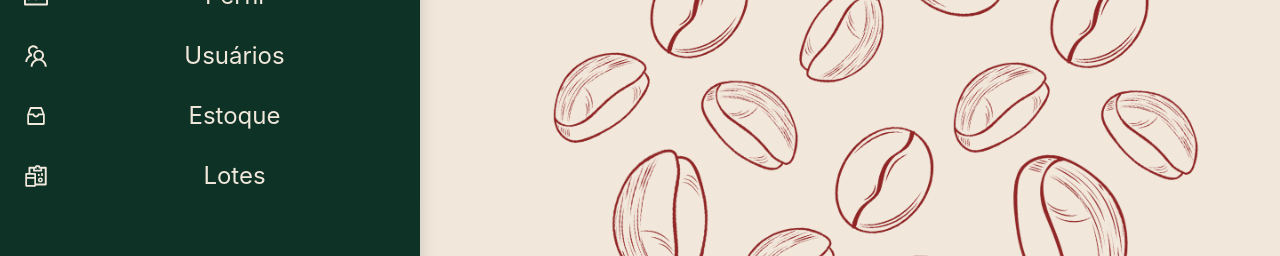
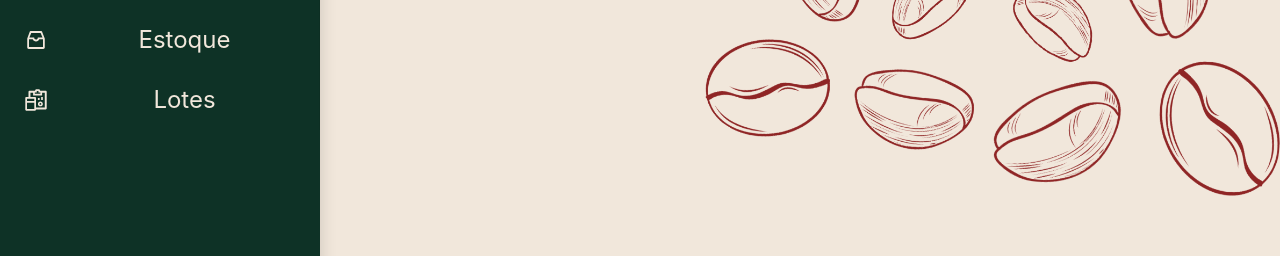
Before and after one commit to joaovitormelo/VinaBiosystems, a React (Create React App) app in the folder vina-biosystems/: page /home in a window 1280 px wide. Shown: the part 354-610 px from the top of the page. Built offline with nearby package versions, Linux system fonts and the light colour scheme.

Commit message:
Correção de proporções

```diff
--- a/vina-biosystems/src/features/presentation/components/SidebarMenu/SidebarMenu.tsx
+++ b/vina-biosystems/src/features/presentation/components/SidebarMenu/SidebarMenu.tsx
@@ -43,7 +43,7 @@ function SidebarMenu(){
                 <Menu.Item key="3" icon={<InboxOutlined />}>
                     Estoque
                 </Menu.Item>
-                <Menu.Item key="2" icon={<ReconciliationOutlined />}>
+                <Menu.Item key="4" icon={<ReconciliationOutlined />}>
                     Lotes
                 </Menu.Item>
             </Menu>
--- a/vina-biosystems/src/features/presentation/components/SidebarMenu/styles.ts
+++ b/vina-biosystems/src/features/presentation/components/SidebarMenu/styles.ts
@@ -11,9 +11,9 @@ export const Sidebar = styled(Sider)`
     background-color: #0E3226;
     box-shadow: 0 6px 16px rgba(0, 0, 0, 0.15);
     z-index: 9999;
-    max-width: 420px !important;
-    min-width: 420px !important;
-    width: 420px !important;
+    max-width: 320px !important;
+    min-width: 320px !important;
+    width: 320px !important;
 
     .ant-layout-sider-children {
         display: flex;
--- a/vina-biosystems/src/features/presentation/pages/HomePage/HomePage.tsx
+++ b/vina-biosystems/src/features/presentation/pages/HomePage/HomePage.tsx
@@ -1,6 +1,6 @@
 import React from "react";
 import { Header, SidebarMenu } from "../../components";
-import { Home } from "./styles";
+import { Home, Content, ImgContainer } from "./styles";
 import { Image } from "antd";
 import cafeBordoIniciar from "../../utils/cafeBordoIniciar.png"
 import { useNavigate } from "react-router-dom";
@@ -9,19 +9,20 @@ function HomePage(){
     return(
         <Home>
             <SidebarMenu />
-            <div>
+            <Content>
                 <Header
                     showButton={false}
                     title="Seja bem-vindo!"
                     subtitle="Acesse o menu lateral para navegação"
                 />
-
-                <Image
-                    src={cafeBordoIniciar}
-                    alt="Grãos de café espalhados pela página"
-                    preview={false}
-                />
-            </div>
+                <ImgContainer>
+                    <Image
+                        src={cafeBordoIniciar}
+                        alt="Grãos de café espalhados pela página"
+                        preview={false}
+                    />
+                </ImgContainer>
+            </Content>
         </Home>
     )
 }
--- a/vina-biosystems/src/features/presentation/pages/HomePage/styles.ts
+++ b/vina-biosystems/src/features/presentation/pages/HomePage/styles.ts
@@ -4,4 +4,28 @@ export const Home = styled.div`
     background-color: #F1E7DB;
     display: flex;
     justify-content: flex-end;
+    min-height: 100vh;
 `;
+
+export const Content = styled.div`
+    margin-left: 350px;
+
+    Header {
+        margin-left: 390px;
+        margin-top: 50px;
+        width: 70%;
+    }
+
+
+    img {
+        max-width: 600px;
+        max-height: 550px;
+        height: auto;
+        width: auto;
+    }
+`;
+
+export const ImgContainer = styled.div `
+    width: 100vw;
+    text-align: end;
+`
```
Also changed, not shown: vina-biosystems/src/features/presentation/components/Header/Header.tsx (+4 -6 lines), vina-biosystems/src/features/presentation/components/Header/styles.ts (+15 -16 lines), vina-biosystems/src/features/presentation/utils/cafeBordoIniciar.png.
